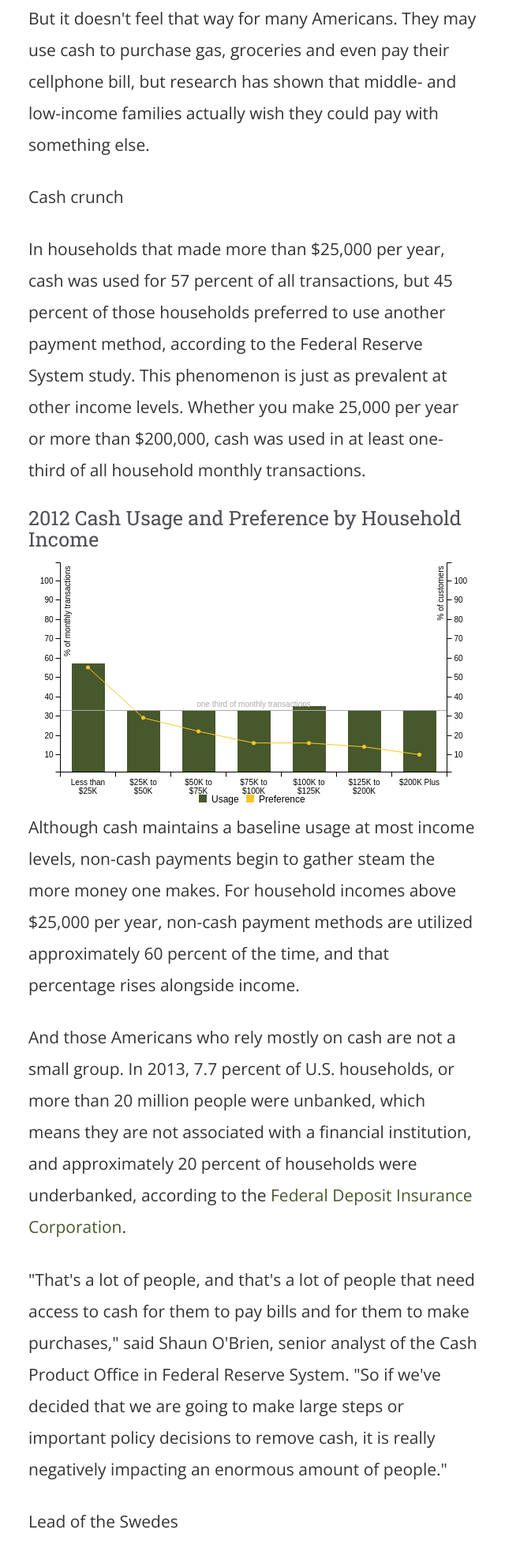
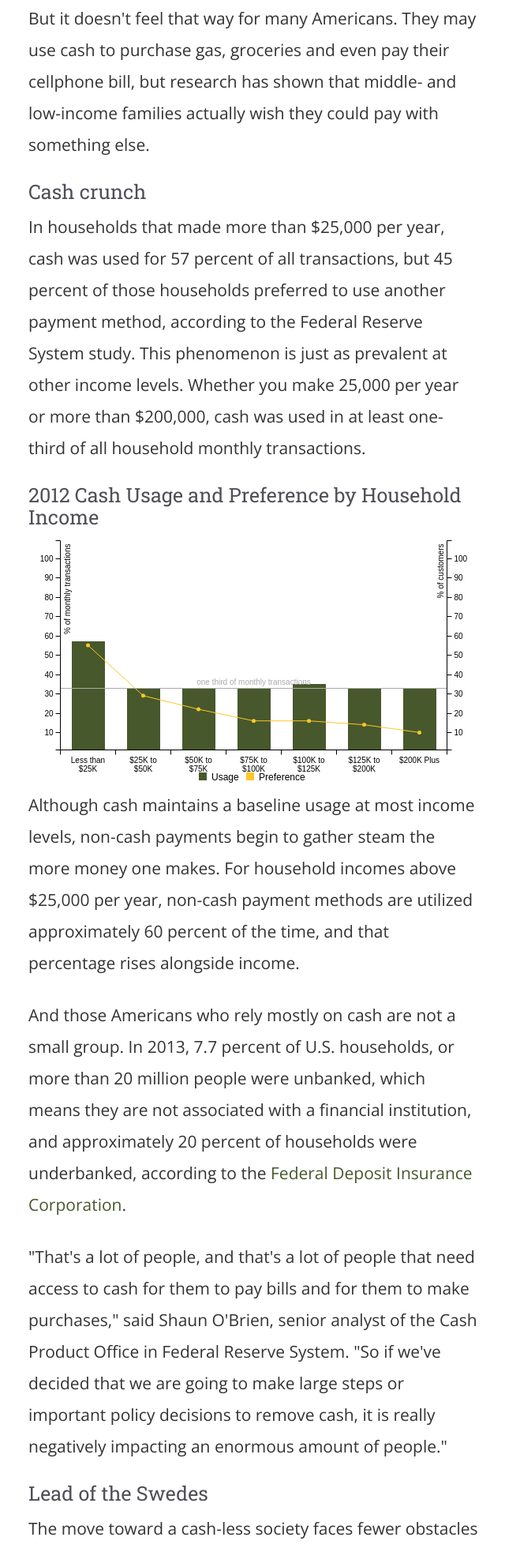
Before and after one commit to anettles1/deadpresidents, a plain HTML site: page index.html in a window 1280 px wide. Shown: the part 2771-4736 px from the top of the page at 79% size, without its empty margins (319-959 px from the left). Drawn offline with nearby package versions, Linux system fonts and the light colour scheme.

Commit message:
Subhed fixes

```diff
--- a/index.html
+++ b/index.html
@@ -76,7 +76,7 @@
             <p class="minidek">Rich or poor, everyone uses cash. But your personal finances often dictate which payment method you rely on the most.</p>
             <p>Cash is still king for most American families, and its prevalence as a payment method is closely tied to one's rung on the economic ladder. The less money you make, the more likely you are to use cash as your primary payment method, according to a survey from the <a href="http://www.frbsf.org/cash/files/FedNotes_Evidence_from_DCPC.pdf";  target="_blank">Federal Reserve System</a>.</p>
             <p>But it doesn't feel that way for many Americans. They may use cash to purchase gas, groceries and even pay their cellphone bill, but research has shown that middle- and low-income families actually wish they could pay with something else.</p>
-            <p class="minidek">Cash crunch</p>
+            <h3>Cash crunch</h3>
             <p>In households that made more than $25,000 per year, cash was used for 57 percent of all transactions, but 45 percent of those households preferred to use another payment method, according to the Federal Reserve System study. This phenomenon is just as prevalent at other income levels. Whether you make 25,000 per year or more than $200,000, cash was used in at least one-third of all household monthly transactions.</p>
             <h3>2012 Cash Usage and Preference by Household Income</h3>
    		 	<div class="charts"; id="incomeprefchart"></div>
@@ -89,12 +89,12 @@
 			<p>Although cash maintains a baseline usage at most income levels, non-cash payments begin to gather steam the more money one makes. For household incomes above $25,000 per year, non-cash payment methods are utilized approximately 60 percent of the time, and that percentage rises alongside income.</p>
             <p>And those Americans who rely mostly on cash are not a small group. In 2013, 7.7 percent of U.S. households, or more than 20 million people were unbanked, which means they are not associated with a financial institution, and approximately 20 percent of households were underbanked, according to the <a href="https://www.fdic.gov/householdsurvey/"; target="_blank">Federal Deposit Insurance Corporation</a>.</p>
             <p>"That's a lot of people, and that's a lot of people that need access to cash for them to pay bills and for them to make purchases," said Shaun O'Brien, senior analyst of the Cash Product Office in Federal Reserve System. "So if we've decided that we are going to make large steps or important policy decisions to remove cash, it is really negatively impacting an enormous amount of people."</p>
-            <p class="minidek">Lead of the Swedes</p>
+            <h3>Lead of the Swedes</h3>
             <p>The move toward a cash-less society faces fewer obstacles in some European countries than it would in the United States. Take Sweden, for example. The Scandinavian country has been one of the most willing to trend toward a cashless society.</p>
             <p>About 900 out of 1,600 Swedish commercial bank branches have stopped offering cash-handling services to customers, according to the Swedish Bankers' Association. What's happening overseas, and in a country with a total population of approximately 9.5 million people, cannot be so readily applied to the United States and its more than 318 million inhabitants.</p>
             <p>Paper-purging the economy requires the combined interests of banks, consumers, merchants, unions, entrepreneurs, to name just a few million constituencies. People who would be hurt from cash's demise—immigrants, the elderly, those living in rural areas, etc.—are a small group in Sweden, but it's a different story in the States, according to Niklas Arvidsson, associate professor at the Royal Institute of Technology in Sweden.</p>
             <p>"The U.S. is such a large and divided country to make this transition," Arvidsson said. "The U.S. dollar is such a large currency and the use of cash is a much greater and more complicated issue than with the Swedish Crown."</p>
-            <p class="minidek">The kiosks have spoken</p>
+            <h3>The kiosks have spoken</h3>
             <p>People in the U.S. are not yet ready to move on from cash. Businesses, merchants, and government departments understand the consequence of going cashless, and have built a sizable infrastructure banking on the continued use of cash. In fact, the ways to get your hands on cash are expanding in most cases, not contracting.</p>
             <p>The U.S. ATM withdrawal value increased from $108 to $118 in 2012, according to the <a href="http://www.atmmarketplace.com/articles/fed-study-fills-in-the-numbers-for-atm-transaction-volumes-and-values/"; target="_blank">Federal Reserve System</a>, and U.K. research and consulting firm <a href="http://www.rbrlondon.com/reports/global"; target="_blank">Retail Banking Research</a> predicts that 438,000 ATMs will be installed in the U.S. by 2019. In late 2015, Detroit-based energy company DTE Energy Co. put 30 kiosks in its payment centers for those who wish to pay bills in cash. In April of this year, the Internal Revenue Service announced that individual taxpayers without a bank account or credit card could pay taxes with cash at more than <a href="http://paynearme.com/en/approved-payment-locations/"; target="_blank">7,000 7-Eleven stores nationwide</a>.</p>
             <p>"If those industries didn't think that cash was going to be around for a very long time, we don't think they will be making those investments," O'Brien said of cash-handling technologies. "Their consumers are still using cash, and it looks like their consumers are going to use cash for a fair amount of time, so it's worthwhile to make those investments."</p>
```
